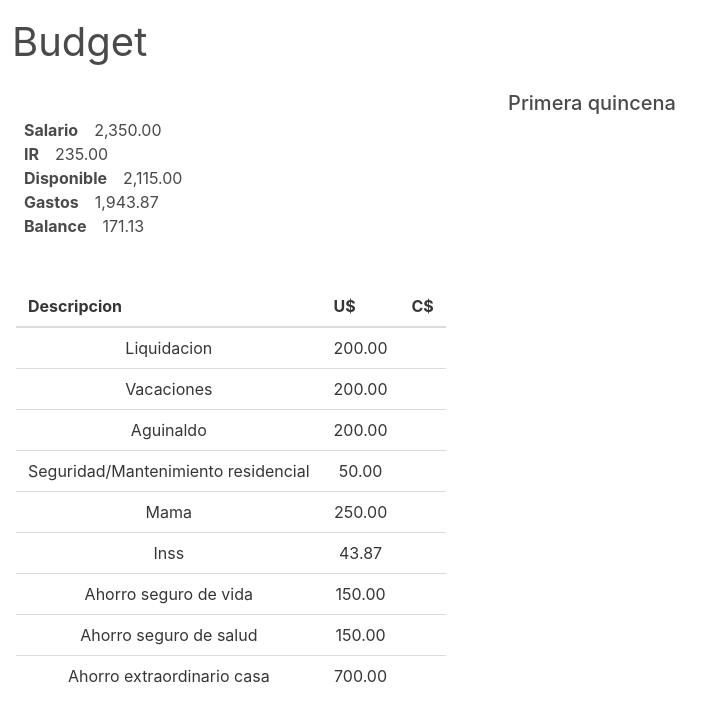
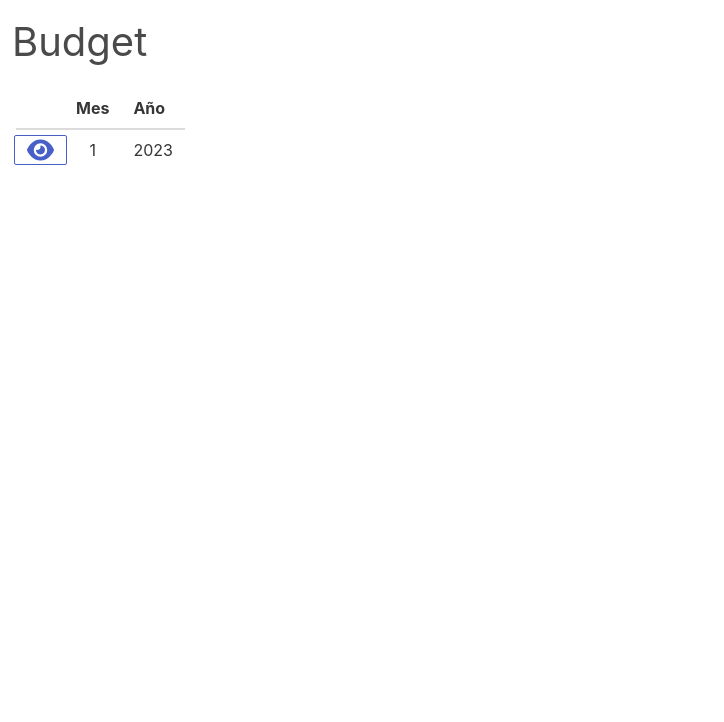
Before and after one commit to FredEscobar/budget, a React (Create React App) app: page / in a window 1280 px wide. Shown: the top 722 px of the page, without its empty margins (0-724 px from the left). Built offline with nearby package versions, Linux system fonts and the light colour scheme; data requests are answered from the project's data file.

Commit message:
Implement api server, split into small component

```diff
--- /dev/null
+++ b/src/api/apiUtils.js
@@ -0,0 +1,14 @@
+export async function handleResponse(response) {
+  if (response.ok) return response.json();
+
+  if (response.status === 400) {
+    const error = await response.text();
+    throw new Error(error);
+  }
+  throw new Error("Network response was not ok.");
+}
+
+export function handleError(error) {
+  console.error("API call failed." + error);
+  throw error;
+}
--- /dev/null
+++ b/src/api/budgetApi.js
@@ -0,0 +1,13 @@
+import { handleError, handleResponse } from "./apiUtils";
+
+const baseUrl = process.env.REACT_APP_API_URL + "/budgets";
+
+export function getBudgets() {
+  return fetch(baseUrl).then(handleResponse).catch(handleError);
+}
+
+export function getBudgetById(id) {
+  return fetch(baseUrl + `/${id}`)
+    .then(handleResponse)
+    .catch(handleError);
+}
--- a/src/components/MainPage.js
+++ b/src/components/MainPage.js
@@ -1,13 +1,17 @@
 import React from "react";
-import IncomeSummary from "./income/incomeSummary";
-import ExpensesList from "./expenses/expensesList";
+import { BrowserRouter, Route, Routes } from "react-router-dom";
+import BudgetList from "./budgets/budgetList";
+import BudgetPage from "./budgets/budgetPage";
 
 const MainPage = (props) => {
   return (
     <div className="container m-4">
-      <h1 className="is-size-5 has-text-weight-medium">Primera quincena</h1>
-      <IncomeSummary />
-      <ExpensesList />
+      <BrowserRouter>
+        <Routes>
+          <Route exact path="/" element={<BudgetList />} />
+          <Route path="/budget/:id" element={<BudgetPage />} />
+        </Routes>
+      </BrowserRouter>
     </div>
   );
 };
--- /dev/null
+++ b/src/components/budgets/budgetList.js
@@ -0,0 +1,46 @@
+import React, { useState, useEffect } from "react";
+import { getBudgets } from "../../api/budgetApi";
+import { FontAwesomeIcon } from "@fortawesome/react-fontawesome";
+import { faEye } from "@fortawesome/free-solid-svg-icons";
+
+const BudgetList = () => {
+  const [budgets, setBudgets] = useState([]);
+
+  useEffect(() => {
+    getBudgets().then((response) => setBudgets(response));
+  }, []);
+
+  return (
+    <table className="table">
+      <thead>
+        <tr>
+          <th />
+          <th>Mes</th>
+          <th>Año</th>
+        </tr>
+      </thead>
+      <tbody>
+        {budgets.map((budget) => {
+          return (
+            <tr key={budget.id}>
+              <td>
+                <span className="icon">
+                  <a
+                    href={"/budget/" + budget.id}
+                    className="button is-link is-small is-outlined"
+                  >
+                    <FontAwesomeIcon icon={faEye} size="2x" />
+                  </a>
+                </span>
+              </td>
+              <td>{budget.month}</td>
+              <td>{budget.year}</td>
+            </tr>
+          );
+        })}
+      </tbody>
+    </table>
+  );
+};
+
+export default BudgetList;
--- /dev/null
+++ b/src/components/budgets/budgetPage.js
@@ -0,0 +1,37 @@
+import React, { useState, useEffect } from "react";
+import IncomeSummary from "../income/incomeSummary";
+import ExpensesList from "../expenses/expensesList";
+import { getBudgetById } from "../../api/budgetApi";
+import { useParams } from "react-router-dom";
+
+const BudgetPage = (props) => {
+  const [budget, setBudget] = useState({
+    periods: [
+      {
+        incomeSummary: {
+          salary: 0,
+          ir: 0,
+          available: 0,
+          expenses: 0,
+          balance: 0,
+        },
+      },
+    ],
+  });
+
+  let params = useParams();
+
+  useEffect(() => {
+    getBudgetById(params.id).then((response) => setBudget(response));
+  }, [params]);
+
+  return (
+    <div className="container m-4">
+      <h1 className="is-size-5 has-text-weight-medium">Primera quincena</h1>
+      <IncomeSummary data={budget.periods[0].incomeSummary} />
+      <ExpensesList />
+    </div>
+  );
+};
+
+export default BudgetPage;
--- a/src/components/income/incomeData.js
+++ b/src/components/income/incomeData.js
@@ -2,9 +2,16 @@ import React from "react";
 
 const IncomeData = (props) => {
   return (
-    <div className="is-flex is-align-content-start">
-      <b className="mx-2">{props.label}</b>
-      <p className="mx-2">{props.value}</p>
+    <div className="columns">
+      <div className="column is-1 has-text-left  has-text-weight-bold p-1">
+        {props.label}
+      </div>
+      <div className="column is-2 has-text-right p-1">
+        {props.value.toLocaleString("en-US", {
+          style: "currency",
+          currency: "USD",
+        })}
+      </div>
     </div>
   );
 };
--- a/src/components/income/incomeSummary.js
+++ b/src/components/income/incomeSummary.js
@@ -1,14 +1,14 @@
 import React from "react";
 import IncomeData from "./incomeData";
 
-const IncomeSummary = () => {
+const IncomeSummary = ({ data }) => {
   return (
     <>
-      <IncomeData label={"Salario"} value={"2,350.00"} />
-      <IncomeData label={"IR"} value={"235.00"} />
-      <IncomeData label={"Disponible"} value={"2,115.00"} />
-      <IncomeData label={"Gastos"} value={"1,943.87"} />
-      <IncomeData label={"Balance"} value={"171.13"} />
+      <IncomeData label={"Salario"} value={data.salary} />
+      <IncomeData label={"IR"} value={data.ir} />
+      <IncomeData label={"Disponible"} value={data.available} />
+      <IncomeData label={"Gastos"} value={data.expenses} />
+      <IncomeData label={"Balance"} value={data.balance} />
     </>
   );
 };
--- /dev/null
+++ b/tools/db.json
@@ -0,0 +1 @@
+{"budgets":[{"id":"a5041b9b-ef30-4f46-ae78-433af51d3d61","month":1,"year":2023,"periods":[{"description":"Primer Quincena","exchangRate":35.72,"incomeSummary":{"salary":2350,"ir":235,"available":2115,"expenses":1943.87,"balance":171.13},"expectedExpenses":[{"description":"Liquidacion","valueUSD":200,"valueCS":0},{"description":"Vacaciones","valueUSD":200,"valueCS":0},{"description":"Aguinaldo","valueUSD":200,"valueCS":0},{"description":"Seguridad/Mantenimiento residencial","valueUSD":50,"valueCS":0},{"description":"Mama","valueUSD":250,"valueCS":0},{"description":"Inss","valueUSD":43.87,"valueCS":0},{"description":"Ahorro seguro de vida","valueUSD":150,"valueCS":0},{"description":"Ahorro seguro de salud","valueUSD":150,"valueCS":0},{"description":"Ahorro abono extraordinario casa","valueUSD":700,"valueCS":0}]}]}]}
```
Also changed, not shown: package.json (+11 -1 lines), tools/apiServer.js (added, +81 -0 lines), tools/createMockDb.js (added, +12 -0 lines), tools/mockData.js (added, +71 -0 lines), 2 other files (tests, documents, lock files or other folders).
